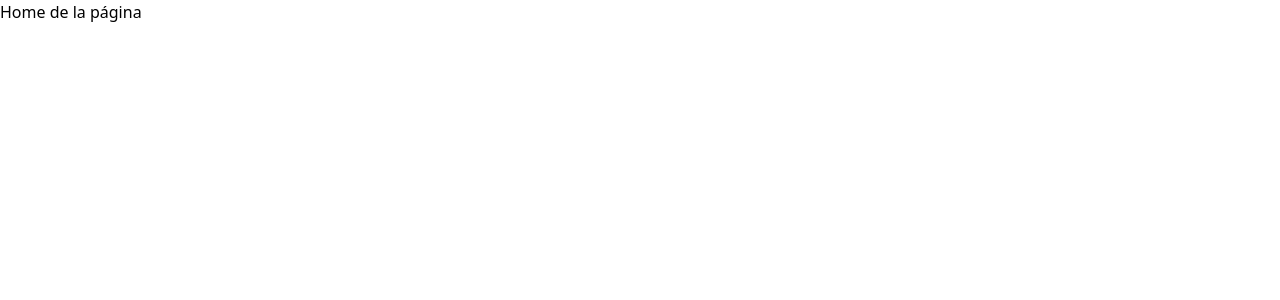
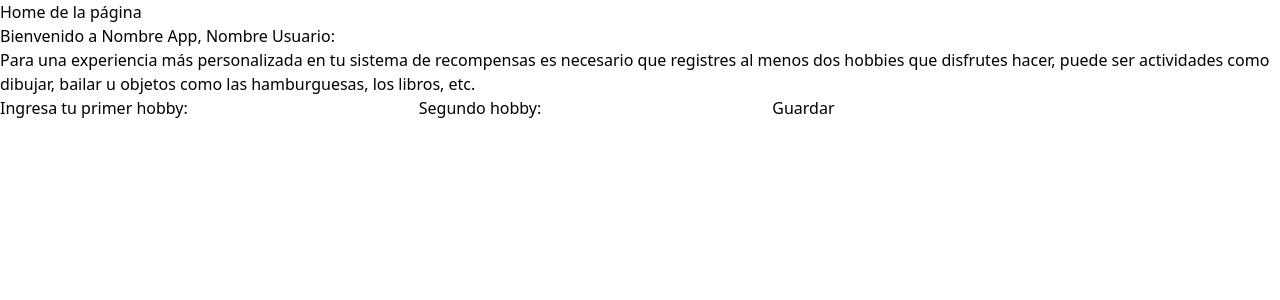
Before and after one commit to task-managment-mintic/frontend, a React (Vite) app: page /home in a window 1280 px wide. Shown: the top 300 px of the page. Built offline with nearby package versions, Linux system fonts and the light colour scheme.

Commit message:
feat: add component to register first hobbies fix: clean importations feat: implement on Home page the InitialForm component

```diff
--- a/src/components/Hobby/HobbyList.jsx
+++ b/src/components/Hobby/HobbyList.jsx
@@ -1,4 +1,4 @@
-import { useState } from "react"
+import { useState } from 'react'
 
 const HobbyList = () => {
     const [isAdding, setIsAdding] = useState(false)
--- /dev/null
+++ b/src/components/Hobby/InitialForm.jsx
@@ -0,0 +1,38 @@
+import { useState } from 'react'
+import PropTypes from 'prop-types'
+
+const InitialForm = ({ onClose }) => {
+    const [hobbyCreated, setHobbyCreated] = useState(false)
+
+    const handleSetHobbies = () => {
+        setHobbyCreated(true)
+    }
+
+    return (
+        <div>
+            {!hobbyCreated ? (
+                <form>
+                    <h3>Bienvenido a Nombre App, Nombre Usuario:</h3>
+                    <p>Para una experiencia más personalizada en tu sistema de recompensas es necesario que registres al menos dos hobbies que disfrutes hacer, puede ser actividades como dibujar, bailar u objetos como las hamburguesas, los libros, etc.</p>
+                    <label>Ingresa tu primer hobby:</label>
+                    <input type='text' />
+                    <label>Segundo hobby:</label>
+                    <input type='text' />
+                    <button onClick={handleSetHobbies}>Guardar</button>
+                </form>
+            )   : (
+                <div>
+                    <h3>EXCELENTE!</h3>
+                    <p>Ahora que has registrado tus hobbies, puedes empezar a explorar nuestra aplicación y darle un uso</p>
+                    <button onClick={onClose}>A darle!</button>
+                </div>
+            )}
+        </div>
+    )
+}
+
+InitialForm.propTypes = {
+    onClose: PropTypes.func.isRequired
+}
+
+export default InitialForm
--- a/src/components/User/ProfileCard.jsx
+++ b/src/components/User/ProfileCard.jsx
@@ -1,6 +1,6 @@
-import { useState } from "react"
-import UpdateForm from "./UpdateForm"
-import AvatarTable from "./AvatarTable"
+import { useState } from 'react'
+import UpdateForm from './UpdateForm'
+import AvatarTable from './AvatarTable'
 
 const ProfileCard = () => {
     const [formType, setFormType] = useState(null)
--- a/src/pages/Home.jsx
+++ b/src/pages/Home.jsx
@@ -1,7 +1,16 @@
+import { useState } from 'react'
+import InitialForm from '../components/Hobby/InitialForm'
+
 const Home = () => {
+    const [isNew, setIsNew] = useState(true)
+
+    const handleClose = () => {
+        setIsNew(false)
+    }
     return (
         <div>
             Home de la página
+            {isNew && <InitialForm onClose={handleClose}/> }
         </div>
     )
 }
--- a/src/pages/Init.jsx
+++ b/src/pages/Init.jsx
@@ -1,6 +1,6 @@
-import { useState } from "react"
-import LoginForm from "../components/User/LoginForm"
-import RegisterForm from "../components/User/RegisterForm"
+import { useState } from 'react'
+import LoginForm from '../components/User/LoginForm'
+import RegisterForm from '../components/User/RegisterForm'
 
 const Init = () => {
     const [isLogin, setIsLogin] = useState(false)
--- a/src/pages/Profile.jsx
+++ b/src/pages/Profile.jsx
@@ -1,5 +1,5 @@
-import HobbyList from "../components/Hobby/HobbyList"
-import ProfileCard from "../components/User/ProfileCard"
+import HobbyList from '../components/Hobby/HobbyList'
+import ProfileCard from '../components/User/ProfileCard'
 
 const Profile = () => {
     return (
```
